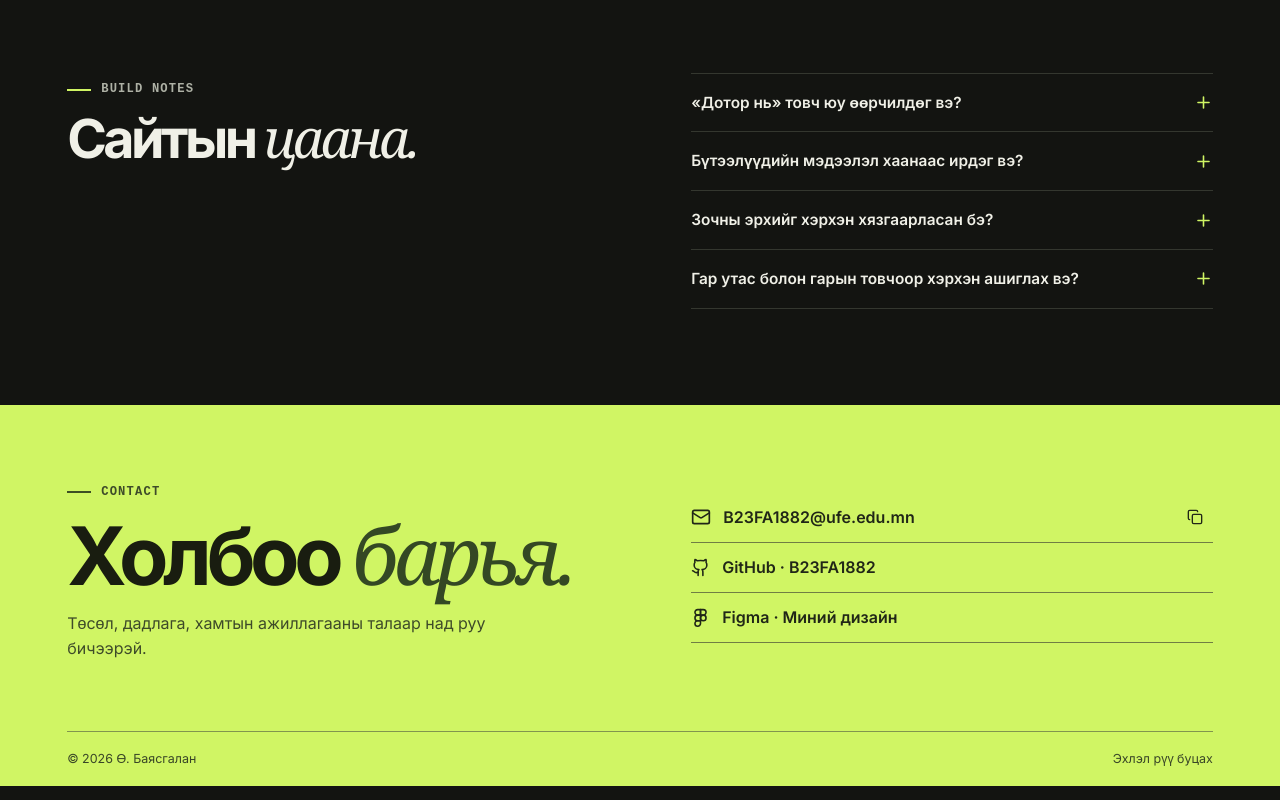
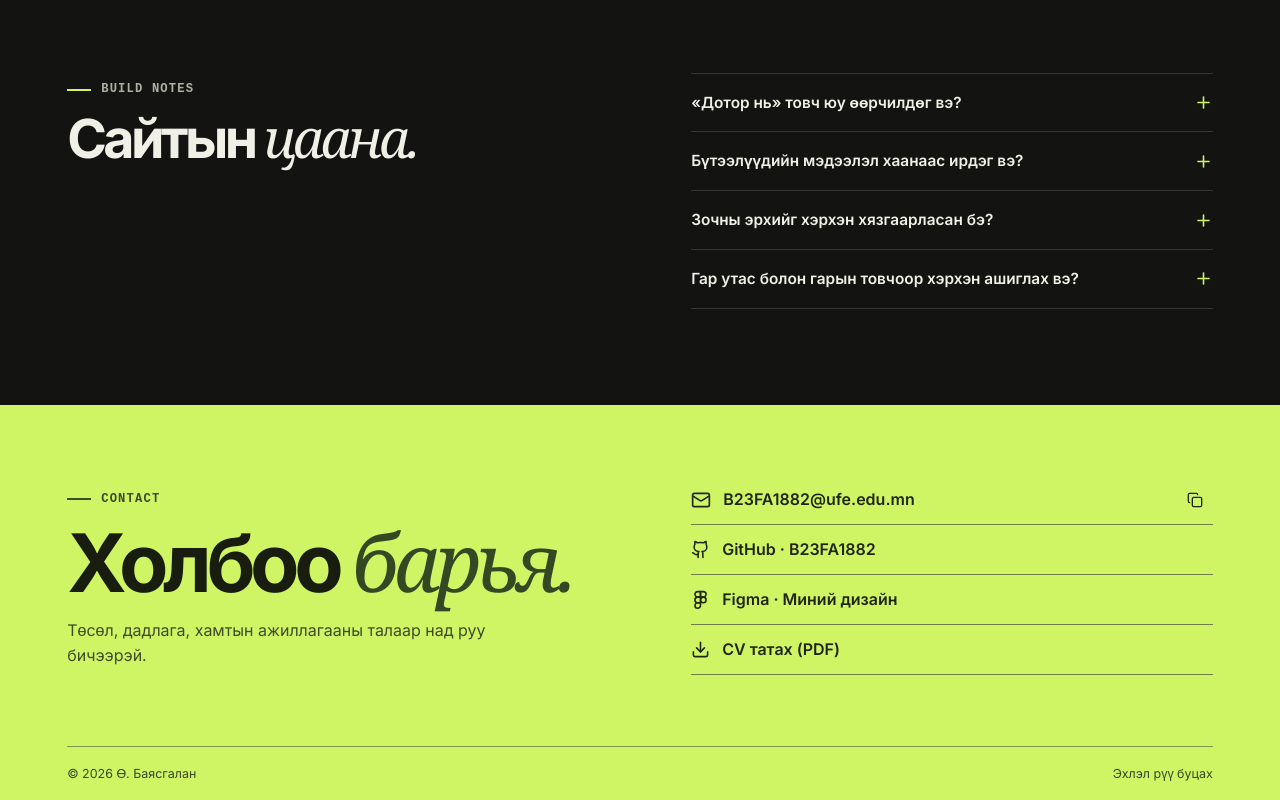
Before and after one commit to B23FA1882/SWE334_Portfolio, a React (Vite) app: page / in a window 1280 px wide. Shown: the part 1661-2461 px from the top of the page. Built offline with nearby package versions, Linux system fonts and the light colour scheme; no server answers; the database is empty.

Commit message:
Add downloadable CV below the Figma contact link

```diff
--- a/src/components/Contact.tsx
+++ b/src/components/Contact.tsx
@@ -1,5 +1,5 @@
 import { useEffect, useRef, useState } from 'react'
-import { Check, Copy, Figma, Github, Mail } from 'lucide-react'
+import { Check, Copy, Download, Figma, Github, Mail } from 'lucide-react'
 const email = 'B23FA1882@ufe.edu.mn'
 
 export default function Contact() {
@@ -24,6 +24,7 @@ export default function Contact() {
           </div>
           <a className="contact-git" href="https://github.com/B23FA1882" target="_blank" rel="noreferrer"><Github size={19}/>GitHub · B23FA1882</a>
           <a className="contact-git" href="https://www.figma.com/design/OBLNtmdLxOlF87WkaLtqko/Untitled?node-id=1-788" target="_blank" rel="noreferrer"><Figma size={19}/>Figma · Миний дизайн</a>
+          <a className="contact-git" href="/downloads/U-Bayasgalan-CV.pdf" download="U-Bayasgalan-CV.pdf"><Download size={19} aria-hidden="true"/>CV татах (PDF)</a>
           <span className="copy-feedback" role="status">{copyStatus}</span>
         </div>
       </div>
```
Also changed, not shown: 1 other file (tests, documents, lock files or other folders).
